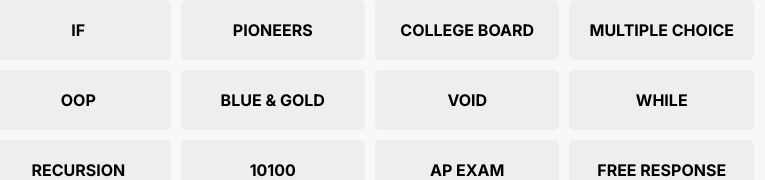
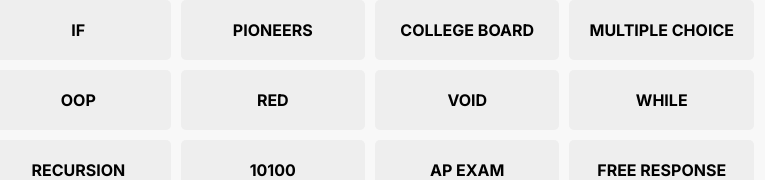
Before and after one commit to mchuang413/TinoConnections, a plain HTML site: page index.html in a window 1280 px wide. Shown: the part 305-485 px from the top of the page, without its empty margins (270-1035 px from the left). Drawn offline with Linux system fonts and the light colour scheme.

Commit message:
Update index.html

```diff
--- a/index.html
+++ b/index.html
@@ -107,7 +107,7 @@
     </div>
     <script>
       const groups = [
-            { name: "CHS Spirit and Nicknames", words: ["TINO", "PIONEERS", "10100", "BLUE & GOLD"], color: "#FFD700" },
+            { name: "CHS Spirit and Nicknames", words: ["TINO", "PIONEERS", "10100", "RED"], color: "#FFD700" },
             { name: "Java Concepts", words: ["JAVA", "OOP", "VOID", "LOOP"], color: "#87CEEB" },
             { name: "Control Structures", words: ["IF", "FOR", "WHILE", "RECURSION"], color: "#FFA07A" },
             { name: "APCS Exam Terms", words: ["AP EXAM", "FREE RESPONSE", "MULTIPLE CHOICE", "COLLEGE BOARD"], color: "#98FB98" }
```
